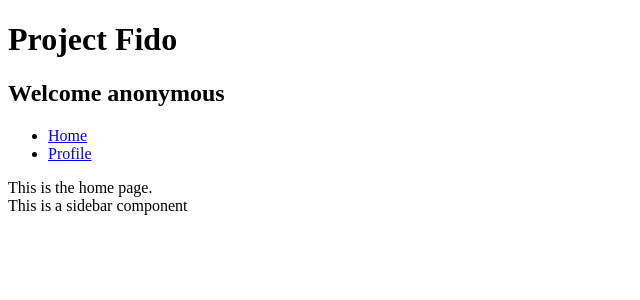
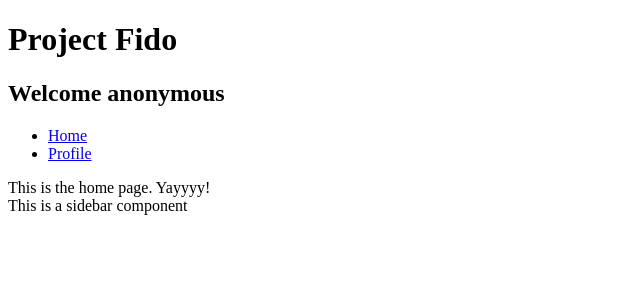
Before and after one commit to amitsch666/Project-Fido, a React app: page / in a window 1280 px wide. Shown: the top 300 px of the page, without its empty margins (0-640 px from the left). Built offline with nearby package versions, Linux system fonts and the light colour scheme; the HTML template or start-up script is replaced by a standard one.

Commit message:
Changed text in HomePage.jsx

```diff
--- a/src/components/home/HomePage.jsx
+++ b/src/components/home/HomePage.jsx
@@ -6,7 +6,7 @@ export default function HomePage() {
   return (
     <div className="row">
       <div className="col-sm-12 col-lg-8">
-        This is the home page.
+        This is the home page. Yayyyy!
       </div>
       <Sidebar />
     </div>
```
